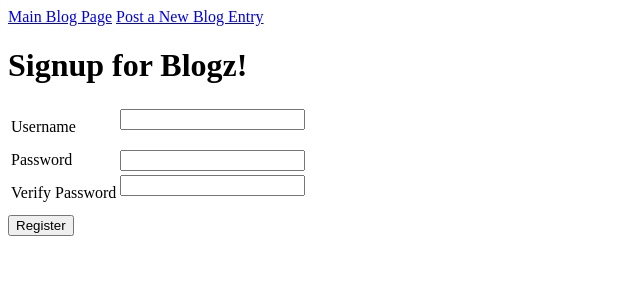
After one commit to tiff-foxx/blogz, a Flask app: page /signup in a window 1280 px wide. The commit adds this page. Shown: the top 300 px of the page, without its empty margins (0-640 px from the left). Run offline with Flask 2, Linux system fonts and the light colour scheme.

Commit message:
signroute page is working

```diff
--- a/main.py
+++ b/main.py
@@ -7,7 +7,7 @@ app.config['DEBUG'] = True
 app.config['SQLALCHEMY_DATABASE_URI'] = 'mysql+pymysql://blogz:Done530@localhost:8889/blogz'
 app.config['SQLALCHEMY_ECHO'] = True
 db = SQLAlchemy(app)
-# app.secret_key = '1234zyxw'
+app.secret_key = '1234zyxw'
 
 
 class Blog(db.Model):
@@ -32,10 +32,8 @@ class User(db.Model):
     blogs = db.relationship('Blog', backref='owner')
 
     def __init__(self, username, password):
-        self.email = email
         self.username = username
         self.password = password
-
 
 
 @app.route('/blog', methods=['GET','POST'])
@@ -48,6 +46,7 @@ def index():
 
     entries = Blog.query.filter_by(submitted=True).all()
     return render_template('blog.html',title="Build-A-Blog",entries=entries)
+
 
 @app.route('/newpost', methods = ['GET','POST'])
 def new_post():
@@ -65,9 +64,11 @@ def new_post():
             body_error = 'Please enter body'
 
         if not title_error and not body_error:
-            new_entry = Blog(blog_title, blog_body, owner)
+            new_entry = Blog(blog_title, blog_body)
             db.session.add(new_entry)
             db.session.commit()
+            # entries = Blog.query.filter_by(submitted=True).all()
+            # return render_template('blog.html',title="Build-A-Blog",entries=entries)
             entries = Blog.query.filter_by(id=new_entry.id).all()
             return render_template('individual.html',title='latest_entry',entries=entries)
         else:
@@ -76,12 +77,101 @@ def new_post():
     return render_template('newpost.html',title="New Post")
 
 
-
 @app.route("/individual")
 def individual_blog():
     blog_id = request.args.get('id')
     entries = Blog.query.filter_by(id=blog_id).all()
     return render_template('individual.html',title='123TESTING',entries=entries)
 
+
+
+
+
+
+
+
+@app.route('/login',methods=['GET','POST'])
+def login():
+    if request.method == 'POST':
+        username = request.form['username']
+        password = request.form['password']
+        user = User.query.filter_by(username=username).first()
+
+        if user and user.password == password:
+            session['username'] = username
+            flash('Logged in')
+            return redirect ('/newpost')
+
+        if user.password != password:
+            flash('Password incorrect')
+            return redirect ('/login')
+
+        if user.username != username:
+            flash('Username does not exist')
+            return redirect ('/login')
+
+    return render_template('login.html',title="Login Page")
+
+# def is_blank(variable):
+#     try:
+#         len(variable) == 0
+#         return True
+#     except:
+#         return False
+
+
+@app.route('/signup', methods = ['GET', 'POST'])
+def signup():
+    if request.method == 'POST':
+        username = request.form['username']
+        password = request.form['password']
+        verify = request.form['verify']
+
+        blank_error = ''
+        username_error = ''
+        length_error = ''
+        verify_error = ''
+
+        if len(username) == 0 or len(password) == 0 or len(verify) == 0:
+            blank_error = 'One or more fields empty'
+            return render_template('signup.html',title="Try AgainA",
+            username=username,password=password,verify=verify,blank_error=blank_error,
+            username_error=username_error,length_error=length_error,verify_error=verify_error)
+
+        existing_user = User.query.filter_by(username=username).first()
+        if existing_user:
+            username_error = 'Username already exists'
+            return render_template('signup.html',title="Try AgainD",username=username,password=password,
+            verify=verify,blank_error=blank_error, username_error=username_error,length_error=length_error,
+            verify_error=verify_error)
+
+        if password != verify:
+            verify_error = 'Passwords must match'
+            return render_template('signup.html',title="Try AgainB",
+            username=username,password=password,verify=verify,blank_error=blank_error,
+            username_error=username_error,length_error=length_error,verify_error=verify_error)
+
+        if len(username) <3 or len(password) <3:
+            length_error = 'Username and password must be between 3-20 characters'
+            return render_template('signup.html',title="Try AgainC",username=username,
+            password=password,verify=verify,blank_error=blank_error,
+            username_error=username_error,length_error=length_error,verify_error=verify_error)
+
+        if not blank_error and not username_error and not length_error and not verify_error:
+            new_user = User(username, password)
+            db.session.add(new_user)
+            db.session.commit()
+            session['username'] = username
+            flash('Welcome')
+            return redirect ('/newpost')
+        # else:
+        #     return render_template('signup.html',title="Try Again")
+    else:
+        return render_template('signup.html',title="Blogz Signup")
+
+
+
+
+
 if __name__ == '__main__':
     app.run()
--- a/templates/base.html
+++ b/templates/base.html
@@ -16,6 +16,14 @@
         <a href='/newpost'>Post a New Blog Entry</a>
     </div>
 
+    {% with messages = get_flashed_messages(with_categories=True) %}
+    <ul>
+    {% for category,message in messages %}
+        <li class="{{category}}">{{message}}</li>
+    {% endfor %}
+    </ul>
+    {% endwith %}
+
     {% block content %}
     {% endblock %}
 
--- /dev/null
+++ b/templates/signup.html
@@ -0,0 +1,33 @@
+{% extends "base.html" %}
+
+{% block content %}
+<h1>Signup for Blogz!</h1>
+<form action="/signup" method="post">
+    <table>
+        <tr>
+                <p class="error">{{blank_error}}</p>
+                <p class="error">{{length_error}}</p>
+
+            <td><label for="username">Username</label></td>
+            <td>
+                <input name="username" type="text" value="{{ username }}">
+                <p class="error">{{username_error}}</p>
+            </td>
+        </tr>
+        <tr>
+            <td><label for="password">Password</label></td>
+            <td>
+                <input name="password" type="password" value="{{ password }}">
+            </td>
+        </tr>
+        <tr>
+            <td><label for="verify">Verify Password</label></td>
+            <td>
+                <input name="verify" type="password" value="{{ verify }}">
+                <p class="error">{{verify_error}}</p>
+            </td>
+        </tr>
+    </table>
+    <input type="submit" value="Register">
+</form>
+{% endblock %}
```
Also changed, not shown: templates/login.html (added, +23 -0 lines), templates/register.html (deleted, +0 -28 lines), 2 other files.
